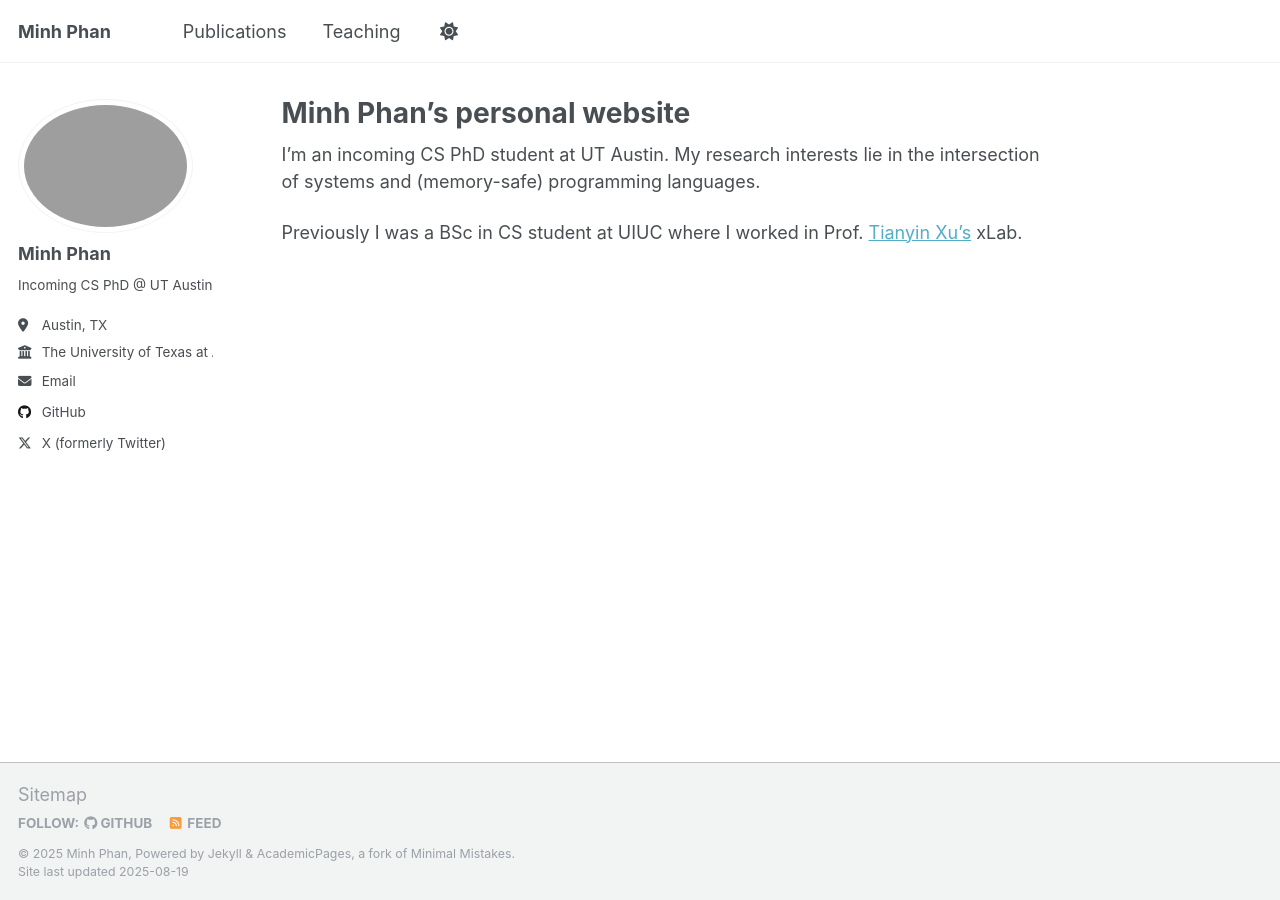
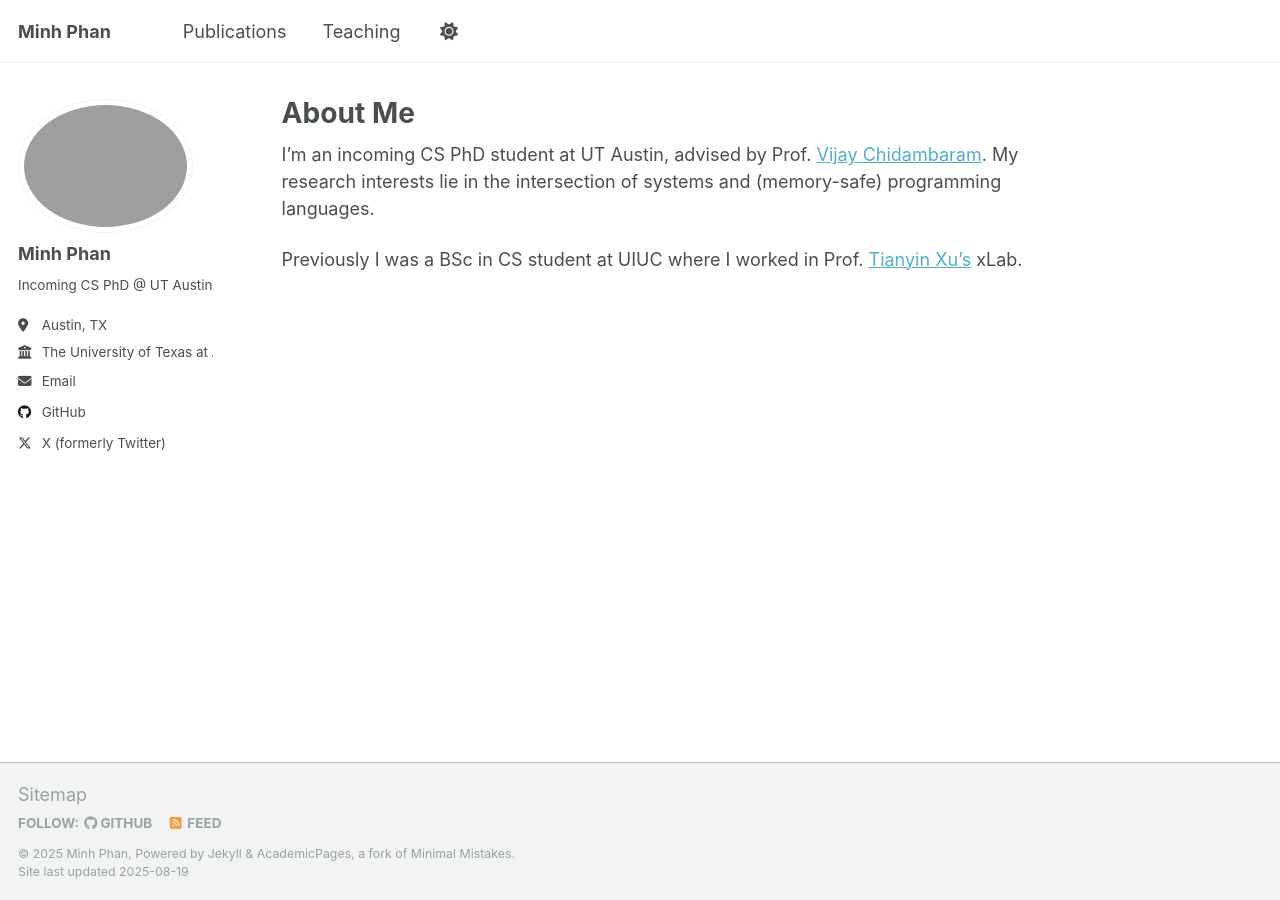
Before and after one commit to MinhPhan8803/MinhPhan8803.github.io, a Jekyll site: the page built from _pages/about.md, in a window 1280 px wide. Built offline with Jekyll 4.4.1, drawn with Linux system fonts in a browser that asks for light colours.

Commit message:
Update about.md

```diff
--- a/_pages/about.md
+++ b/_pages/about.md
@@ -1,12 +1,12 @@
 ---
 permalink: /
-title: "Minh Phan's personal website"
+title: "About Me"
 author_profile: true
 redirect_from:
   - /about/
   - /about.html
 ---
 
-I'm an incoming CS PhD student at UT Austin. My research interests lie in the intersection of systems and (memory-safe) programming languages.
+I'm an incoming CS PhD student at UT Austin, advised by Prof. [Vijay Chidambaram](https://www.cs.utexas.edu/~vijay). My research interests lie in the intersection of systems and (memory-safe) programming languages.
 
 Previously I was a BSc in CS student at UIUC where I worked in Prof. [Tianyin Xu's](https://tianyin.github.io) xLab.
```
